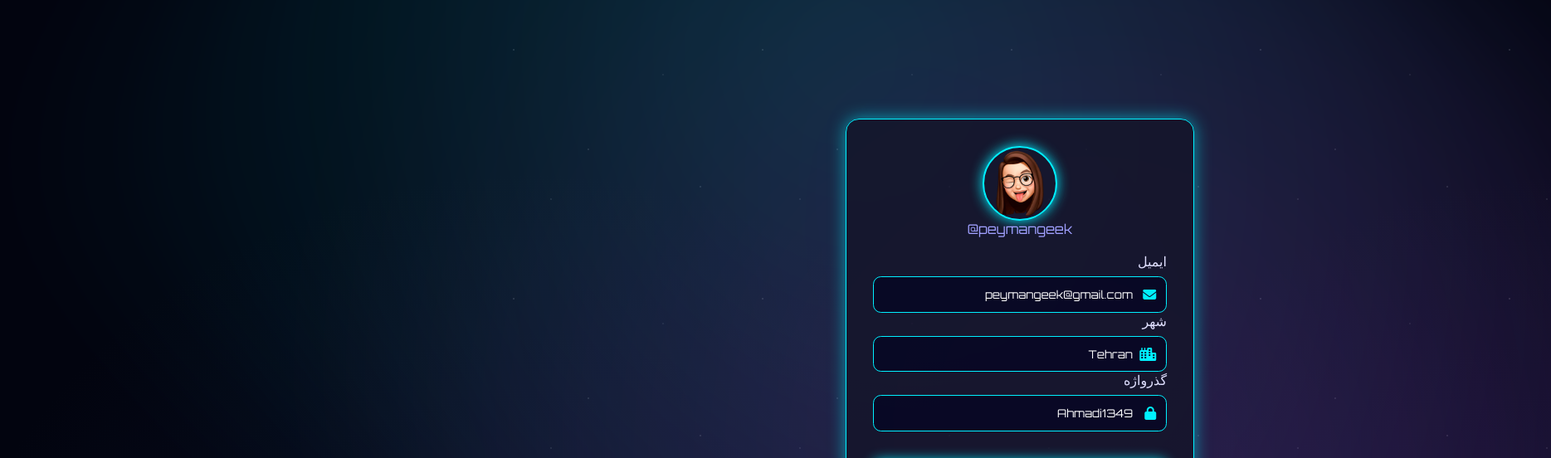
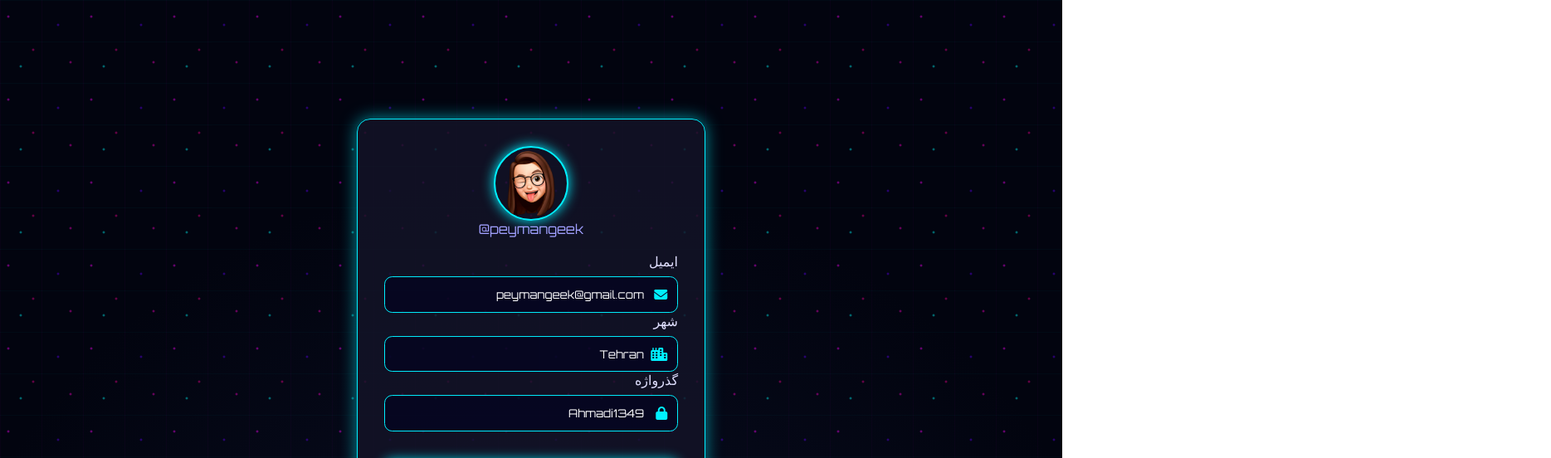
Before and after one commit to DDSCODE3/User-Card, a plain HTML site: page index.html in a window 1280 px wide. Shown: the top 552 px of the page at 83% size, 1869 px wide, since content can reach past the window. Drawn offline with Linux system fonts and the light colour scheme; no server answers.

Commit message:
Update app.css

```diff
--- a/public/css/app.css
+++ b/public/css/app.css
@@ -16,7 +16,6 @@ body {
     justify-content: center;
     align-items: center;
     padding: 1rem;
-    /* فاصله امن موبایل */
     color: #e0e0ff;
     overflow-x: hidden;
     position: relative;
@@ -38,24 +37,7 @@ body::before {
     animation: starsTwinkle 6s ease-in-out infinite alternate;
     opacity: 0.5;
     pointer-events: none;
-}
-
-/* نِبیولا و ستاره‌های درشت */
-body::after {
-    content: "";
-    position: absolute;
-    inset: -30%;
-    background:
-        radial-gradient(2.5px 2.5px at 20% 35%, rgba(0, 240, 255, 0.9), transparent),
-        radial-gradient(3px 3px at 75% 25%, rgba(255, 0, 200, 0.8), transparent),
-        radial-gradient(2px 2px at 60% 80%, rgba(180, 180, 255, 0.8), transparent),
-        radial-gradient(circle at 30% 40%, rgba(0, 240, 255, 0.22), transparent 60%),
-        radial-gradient(circle at 70% 60%, rgba(139, 92, 246, 0.22), transparent 65%),
-        radial-gradient(circle at 50% 50%, rgba(255, 0, 180, 0.16), transparent 70%);
-    filter: blur(90px);
-    animation: galaxyDrift 45s linear infinite;
-    opacity: 0.8;
-    pointer-events: none;
+    z-index: 0;
 }
 
 /* ======================
@@ -72,6 +54,10 @@ body::after {
     display: flex;
     flex-direction: column;
     gap: 1.2rem;
+    position: absolute;
+    top: 50%;
+    left: 50%;
+    transform: translate(-50%, -50%);
     z-index: 1;
 }
 
@@ -167,7 +153,6 @@ footer a:hover {
 @media (max-width: 480px) {
     body {
         padding: 1.2rem;
-        /* فاصله از دو طرف */
     }
 
     .user-card {
@@ -208,12 +193,41 @@ footer a:hover {
     }
 }
 
-@keyframes galaxyDrift {
-    from {
-        transform: rotate(0deg) scale(1);
+
+/* پس‌زمینه سایبرپانک به جای ستاره‌های ریز */
+body::before {
+    content: "";
+    position: absolute;
+    inset: 0;
+    background-image:
+        radial-gradient(2px 2px at 10% 20%, #ff00ff, transparent),
+        radial-gradient(2px 2px at 25% 80%, #00ffff, transparent),
+        radial-gradient(2px 2px at 40% 60%, #ff0099, transparent),
+        radial-gradient(2px 2px at 70% 30%, #6600ff, transparent),
+        radial-gradient(2px 2px at 85% 75%, #ff00cc, transparent),
+        linear-gradient(90deg, rgba(255, 0, 255, 0.05) 1px, transparent 1px),
+        linear-gradient(rgba(0, 255, 255, 0.05) 1px, transparent 1px);
+    background-size: 100px 100px, 100px 100px, 100px 100px, 100px 100px, 100px 100px, 50px 50px, 50px 50px;
+    animation: cyberTwinkle 4s linear infinite alternate;
+    opacity: 0.6;
+    pointer-events: none;
+    z-index: 0;
+}
+
+/* انیمیشن چشمک زدن نئون */
+@keyframes cyberTwinkle {
+    0% {
+        opacity: 0.4;
+        transform: translate(0, 0);
     }
 
-    to {
-        transform: rotate(360deg) scale(1.25);
+    50% {
+        opacity: 0.7;
+        transform: translate(2px, 2px);
+    }
+
+    100% {
+        opacity: 0.5;
+        transform: translate(-2px, -2px);
     }
 }
```
